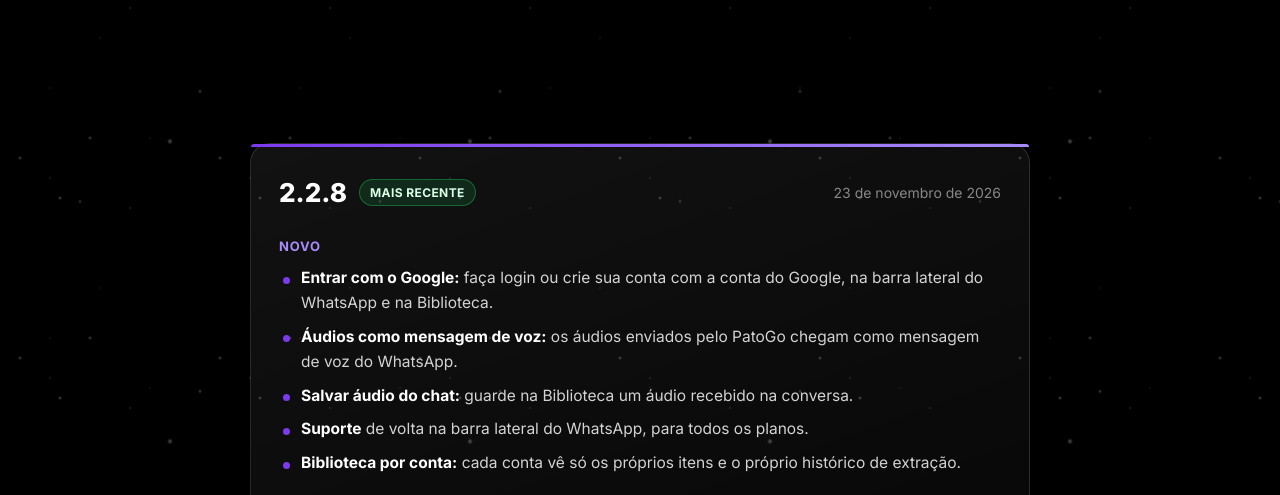
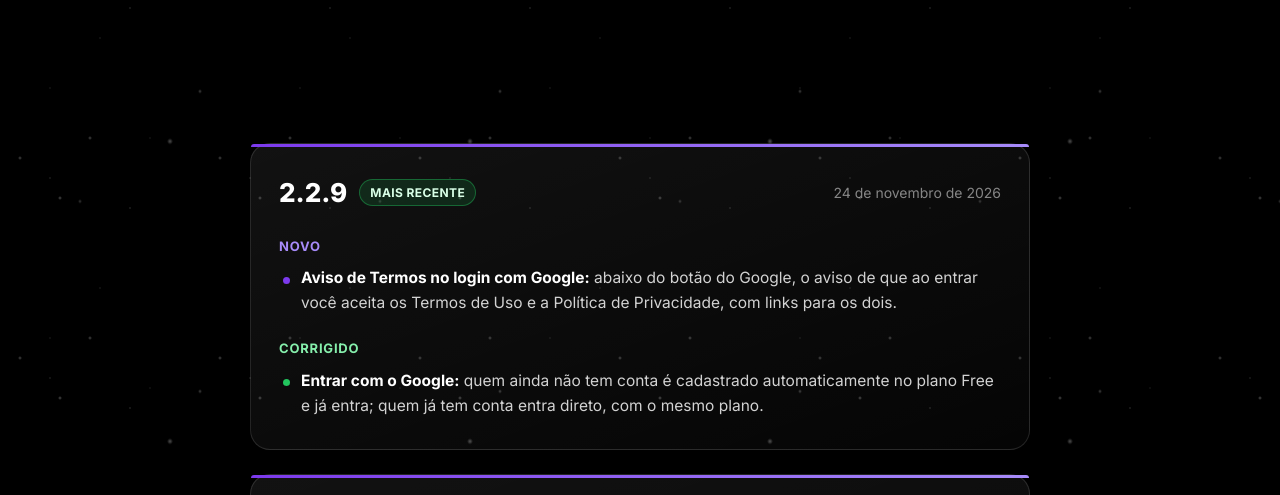
Before and after one commit to Lucas-P-Simoes/patogo-site, a plain HTML site: page atualizacoes/index.html in a window 1280 px wide. Shown: the part 252-747 px from the top of the page. Drawn offline with Linux system fonts and the light colour scheme.

Commit message:
docs: adiciona a versão 2.2.9 na página Atualizações
Co-Authored-By: Claude Opus 5.5 <noreply@anthropic.com>

```diff
--- a/atualizacoes/index.html
+++ b/atualizacoes/index.html
@@ -71,9 +71,24 @@
       </article>
       -->
 
+      <article class="release" id="v2-2-9">
+        <div class="release-top">
+          <span class="release-version">2.2.9</span><span class="release-tag">Mais recente</span>
+          <span class="release-date">24 de novembro de 2026</span>
+        </div>
+        <h3 class="novo">Novo</h3>
+        <ul>
+          <li><strong>Aviso de Termos no login com Google:</strong> abaixo do botão do Google, o aviso de que ao entrar você aceita os Termos de Uso e a Política de Privacidade, com links para os dois.</li>
+        </ul>
+        <h3 class="corrigido">Corrigido</h3>
+        <ul>
+          <li><strong>Entrar com o Google:</strong> quem ainda não tem conta é cadastrado automaticamente no plano Free e já entra; quem já tem conta entra direto, com o mesmo plano.</li>
+        </ul>
+      </article>
+
       <article class="release" id="v2-2-8">
         <div class="release-top">
-          <span class="release-version">2.2.8</span><span class="release-tag">Mais recente</span>
+          <span class="release-version">2.2.8</span>
           <span class="release-date">23 de novembro de 2026</span>
         </div>
         <h3 class="novo">Novo</h3>
```
